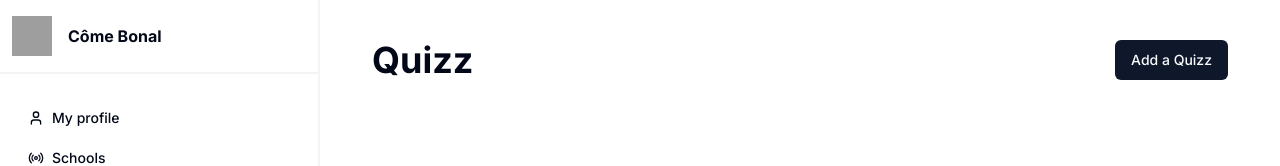
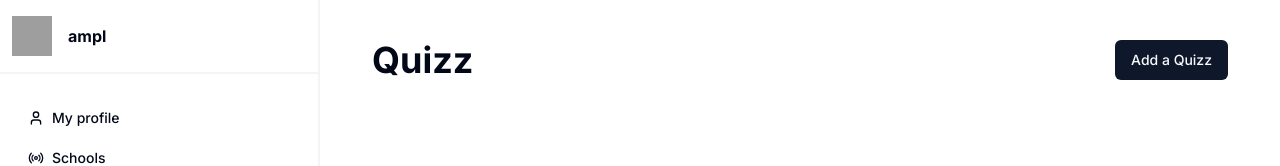
Before and after one commit to ESGI-M1-S1/challenge-stack, a Next.js app in the folder frontend/: page /exams in a window 1280 px wide. Shown: the top 166 px of the page. Built offline with nearby package versions, Linux system fonts and the light colour scheme; sample sign-in values are in the browser's storage; grey boxes are pictures that could not be loaded.

Commit message:
modif info utilisateur connecté

```diff
--- a/frontend/app/login/UserLoginForm.tsx
+++ b/frontend/app/login/UserLoginForm.tsx
@@ -96,6 +96,7 @@ export function UserLoginForm({ className, ...props }: UserAuthFormProps) {
                   const matchedUser = users.find((user) => user.email === email && user.mdp === password);
                   if (matchedUser) {
                     sessionStorage.setItem('user', JSON.stringify(matchedUser.id));
+                    sessionStorage.setItem('username', JSON.stringify(matchedUser.nom));
                     router.push("/schools")
                     }
                   else {
--- a/frontend/components/sidebar.tsx
+++ b/frontend/components/sidebar.tsx
@@ -1,14 +1,26 @@
+'use client';
 import { cn } from "@/lib/utils";
 import Navlink from "@/components/navlink";
 import Image from "next/image";
+import { useEffect, useState } from "react";
+
 
 export function Sidebar({ className }: { className?: string }) {
+
+  const [username, setUsername] = useState<string | null>(null);
+
+  useEffect(() => {
+    // Access sessionStorage on the client side
+    const storedUsername = sessionStorage.getItem('username');
+    setUsername(storedUsername.substring(1, storedUsername.length - 1));
+  }, []);
+
   return (
     <div className={cn("space-y-4 py-4 border-r-2 border-solid border-gray-100", className)}>
       <div className="px-3 pb-4 border-b-2 border-solid border-gray-100 flex items-center">
         <img src="https://cdn-icons-png.flaticon.com/512/4675/4675250.png" alt="" className="w-10 h-10" />
         <strong>
-          <h4 className="pl-4">Côme Bonal</h4>
+          <h4 className="pl-4">{username}</h4>
         </strong>
       </div>
       <div className="px-3 py-2">
```
